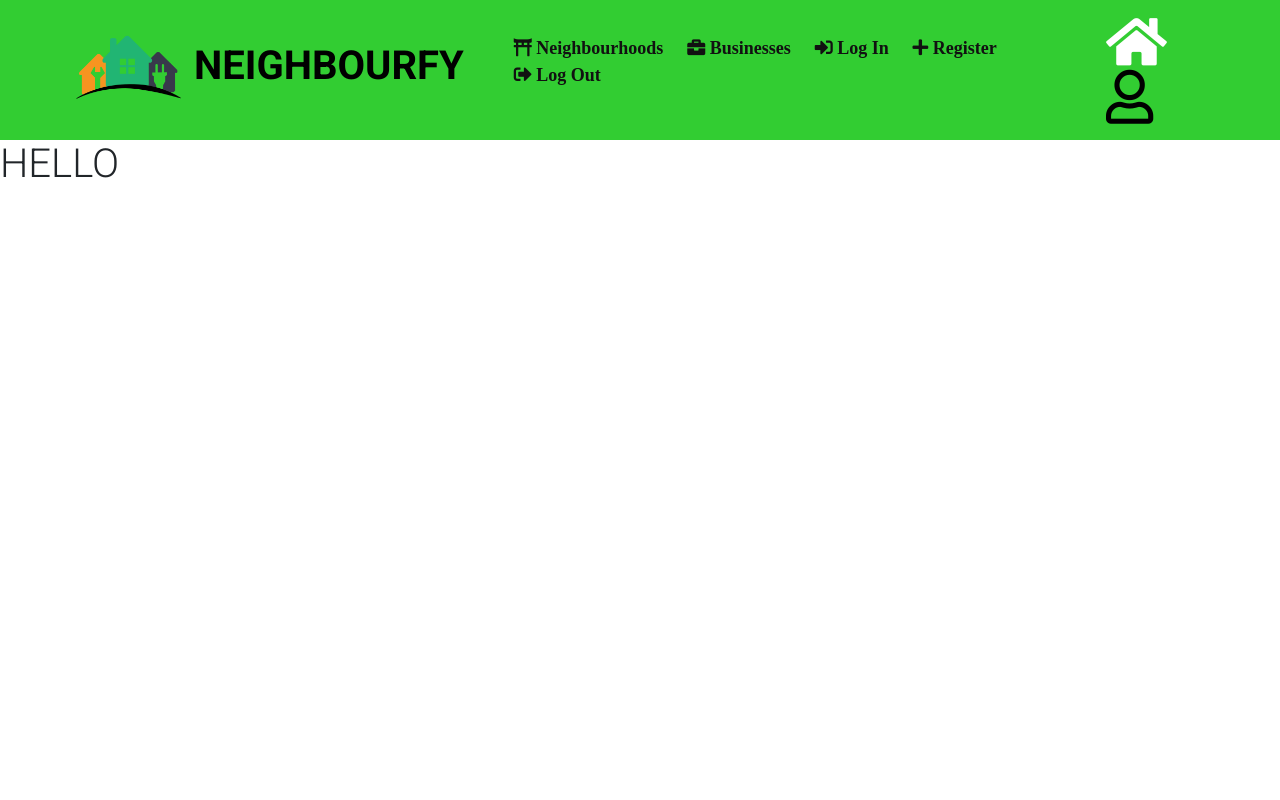
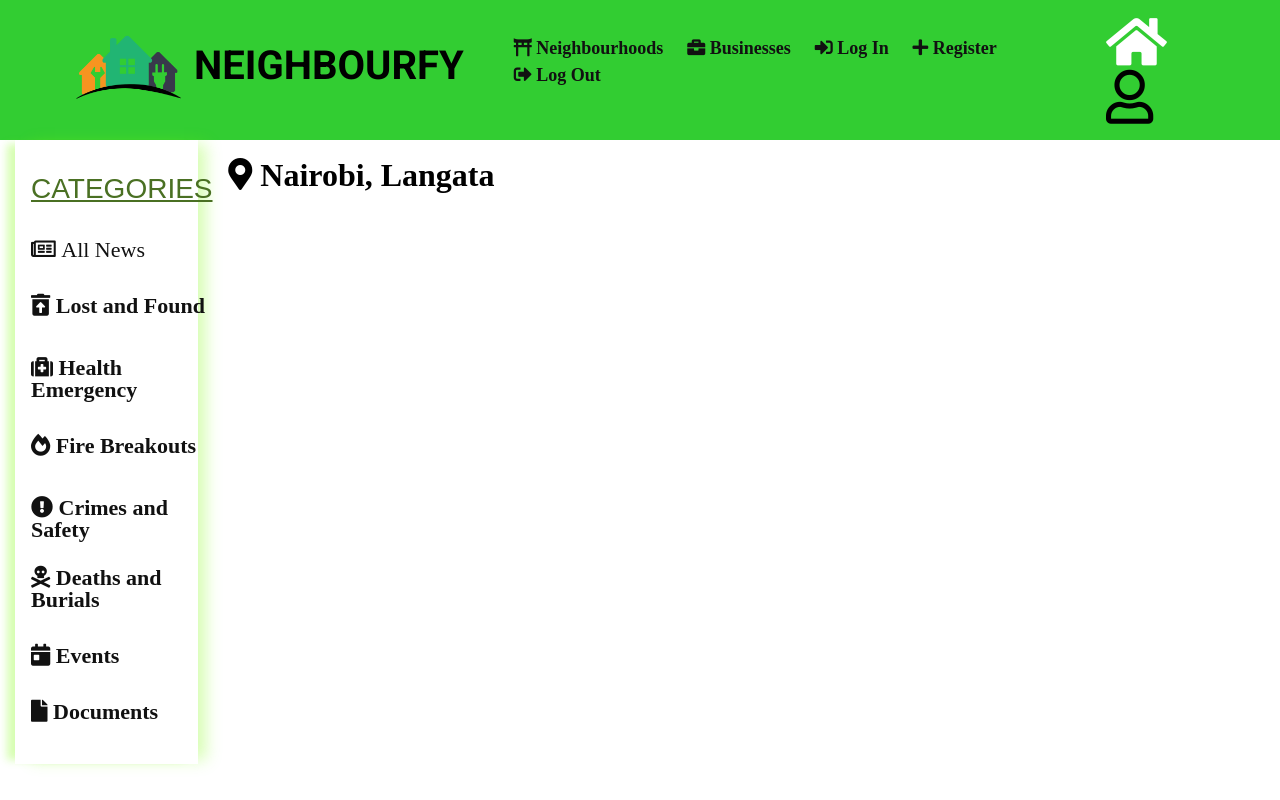
Before and after one commit to Abtez/neighbourhood, a Django app: page / in a window 1280 px wide. Run offline with Django 3.2, Linux system fonts and the light colour scheme; some libraries are stand-ins or nearby versions.

Commit message:
side nav and neighbourhood location

```diff
--- /dev/null
+++ b/neighbour/static/css/index.css
@@ -0,0 +1,16 @@
+.nav a {
+    color:#111;
+    line-height: 40px;
+    font-size: 22px;
+    font-weight: bold;
+    /* box-shadow: 12px 0 15px -4px rgba(31, 73, 125, 0.8), -12px 0 8px -4px rgba(31, 73, 125, 0.8); */
+}
+
+.nav a:hover{
+    color: #76EE00;
+}
+
+.nav{
+    box-shadow: 12px 0 15px -4px rgba(124, 252, 0, 0.3), -12px 0 8px -4px rgba(124, 252, 0, 0.3);
+
+}
--- a/neighbour/templates/index.html
+++ b/neighbour/templates/index.html
@@ -3,11 +3,42 @@
 {% load cloudinary %}
 
 {% block styles %}
-<link rel="stylesheet" href="{% static 'css/styles.css' %}">
+<link rel="stylesheet" href="{% static 'css/index.css' %}">
 <link rel="stylesheet" href="{% static 'js/jquery.easypiechart.js' %}">
 {% endblock  %}
 
 
 {% block content %}
-<h1>HELLO</h1>
+<div class="container-fluid">
+    <div class="row">
+        <div class="col-md-2">
+        <!-- Grid column -->
+
+            <nav class="nav fixed flex-column lighten-4 py-4 font-weight-bold">
+            <a style="color: #4A7023;" class="nav-link active"><h3><span style="text-decoration: underline;">CATEGORIES</span></h3></a>
+            <a class="nav-link" href="#"><i class="far fa-newspaper">   All News</i></a>
+            <a class="nav-link" href="#"><i class="fas fa-trash-restore-alt">   Lost and Found</i></a>
+            <a class="nav-link" href="#"><i class="fas fa-medkit">   Health Emergency</i></a>
+            <a class="nav-link" href="#"><i class="fas fa-fire-alt">   Fire Breakouts</i></a>
+            <a class="nav-link" href="#"><i class="fas fa-exclamation-circle">   Crimes and Safety</i></a>
+            <a class="nav-link" href="#"><i class="fas fa-skull-crossbones">   Deaths and Burials</i></a>
+            <a class="nav-link" href="#"><i class="fas fa-calendar-day">   Events</i></a>
+            <a class="nav-link" href="#"><i class="fas fa-file">   Documents</i></a>
+            </nav>
+
+        <!-- Grid column -->
+         </div>
+
+        <div class="col-md-8">
+
+            <h2 class="mt-3" style="color: black; font-weight:bold;"><i class="fas fa-map-marker-alt">   Nairobi, Langata</i></h2>
+
+        </div>
+
+        <div class="col-md-2">
+
+        </div>
+
+    </div>
+</div>
 {% endblock %}
```
